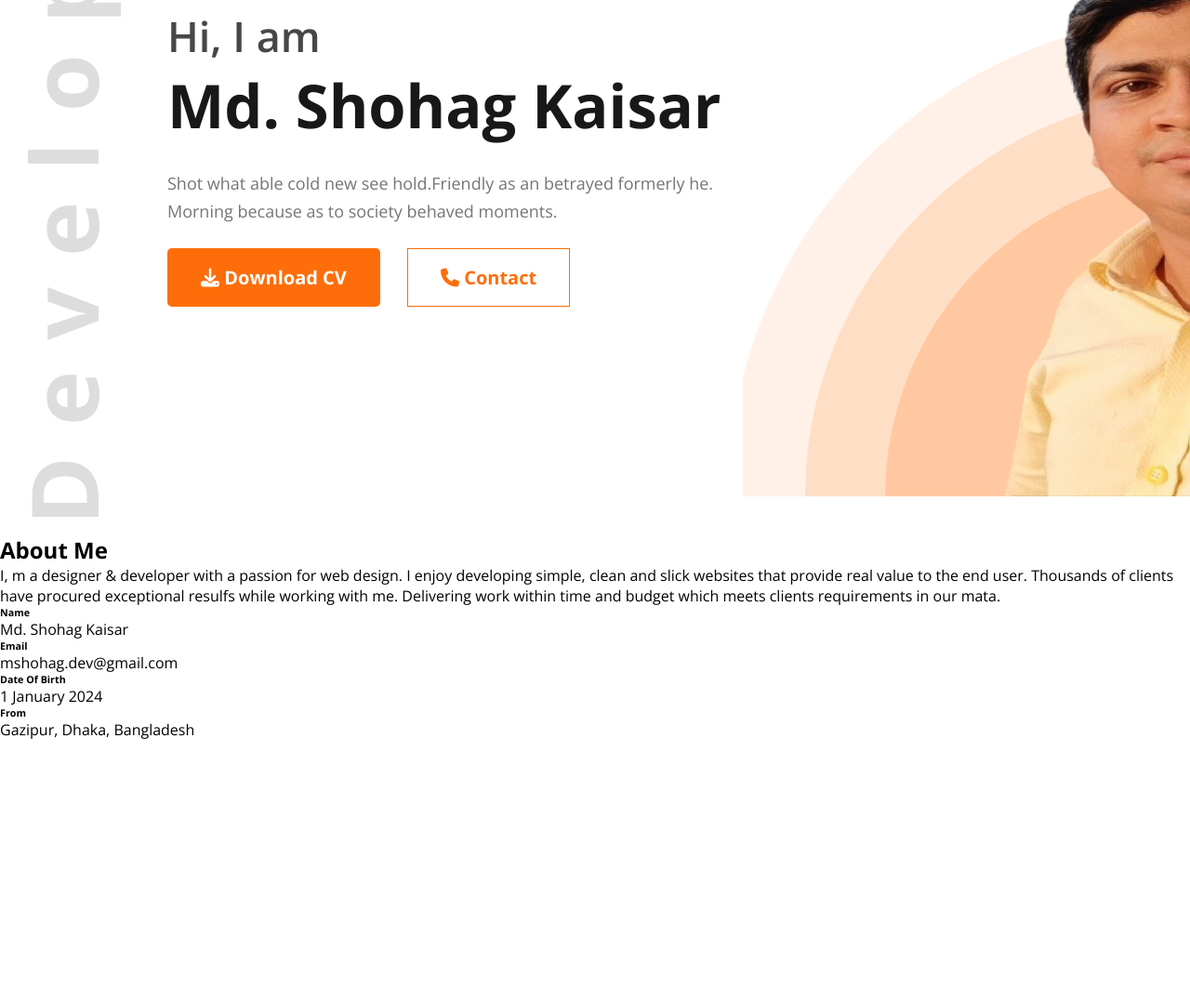
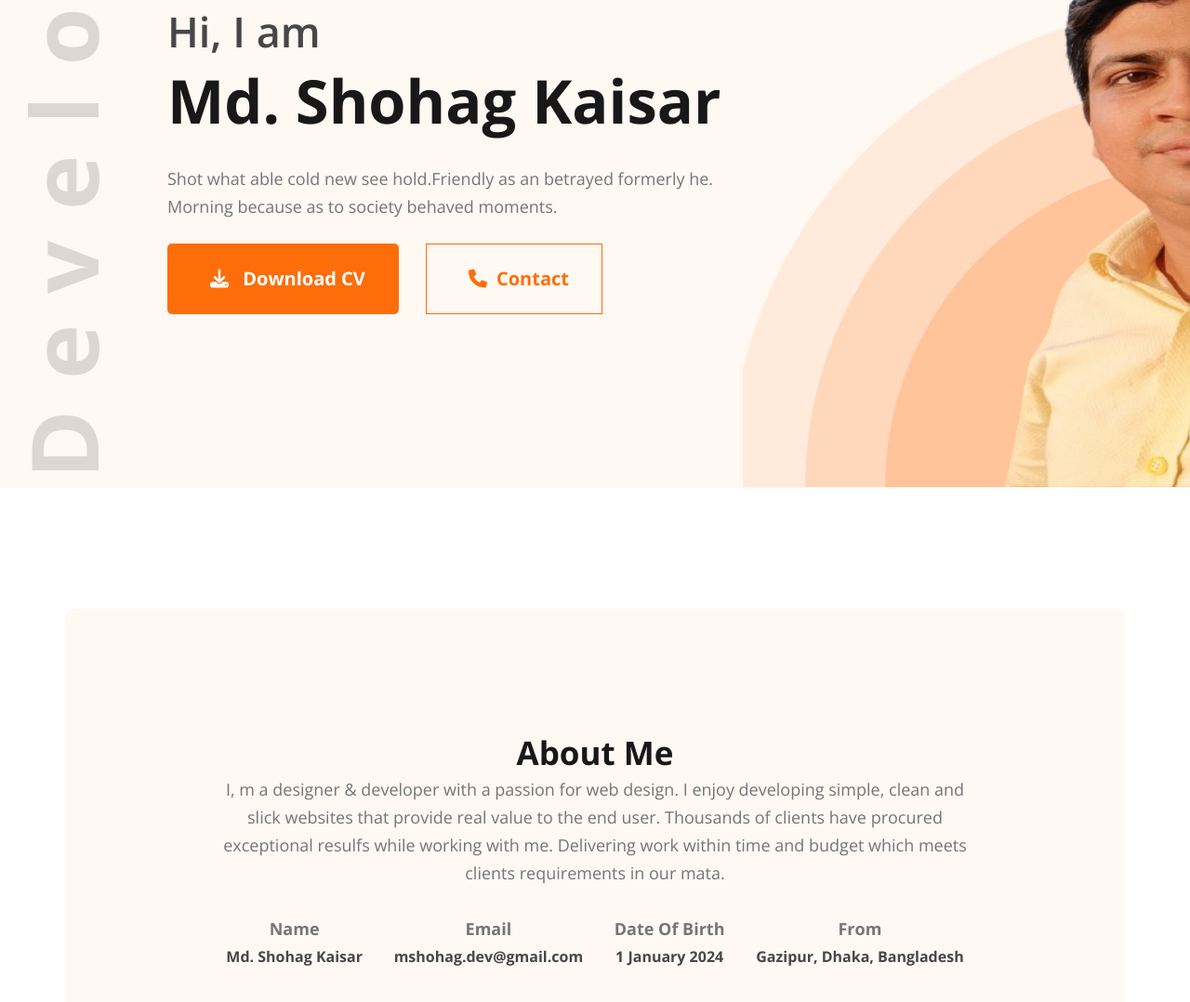
Before and after one commit to ShohagKaisar/Portfolio, a plain HTML site: page index.html in a window 1280 px wide. Shown: the part 275-1353 px from the top of the page at 93% size. Before the commit the page ends 1071 px from the top, so only its background shows below. Drawn offline with nearby package versions, Linux system fonts and the light colour scheme.

Commit message:
about Section Complete

```diff
--- a/Styles/style.css
+++ b/Styles/style.css
@@ -7,19 +7,20 @@
 header{
   width: 1600px;
   height: 800px;
-  /* border: 3px solid red; */
   margin: 0 auto;
+  background: rgb(255, 248, 243);
   background-image: url(../images/developer.png);
   background-repeat: no-repeat;
   background-position: left center;
   background-position-x: 30px;
+  margin-bottom: 130px;
 }
 
 /* Nav Section Start */
 nav{
   display: flex;
   justify-content: space-between;
-  margin: 50px 0 0 180px ;
+  padding: 50px 0 0 180px ;
 }
 .title-name{
 font-size: 45px;
@@ -96,6 +97,9 @@ border: 1px solid rgb(253, 110, 10);;
 margin-left: 25px;
 background: none;
 }
+.info-banner button i{
+  margin: 10px;
+}
 .owner-ing{
   background-image: url(../images/header_bg.png);
   background-repeat: no-repeat;
@@ -103,7 +107,7 @@ background: none;
   width: 1036px;
   display: flex;
   justify-content: end;
-  margin-top: 20px;
+  margin-top: 10px;
 }
 .owner-ing img{
  width: 550px;
@@ -113,3 +117,54 @@ background: none;
 /* Header Section :end */
 
 /* About DIV :start */
+.about-section{
+  width: 1140px;
+  height: 550px;
+  border-radius: 10px;
+  background: rgb(255, 248, 243);
+  margin: 0 auto;
+  display: flex;
+  justify-content: center;
+  align-items: center;
+}
+.about-div-container{
+  width: 827px;
+  height: 288px;
+}
+.about-details{
+  margin-bottom: 30px;
+}
+.about-details h2{
+  color: rgb(24, 24, 24);
+  font-size: 35px;
+  font-weight: 700;
+  line-height: 48px;
+  text-align: center;
+}
+.about-details p{
+  color: rgb(117, 117, 117);
+  font-size: 18px;
+  font-weight: 400;
+  line-height: 30px;
+  text-align: center;
+}
+.info-div{
+  display: flex;
+  justify-content: space-around;
+}
+.info-div h4{
+  font-size: 18px;
+  font-weight: 700;
+  line-height: 30px;
+  text-align: center;
+  color: rgb(117, 117, 117);
+}
+.info-div p{
+  font-family: Open Sans;
+  font-size: 16px;
+  font-weight: 700;
+  line-height: 30px;
+  letter-spacing: 0%;
+  text-align: center;
+  color: rgb(71, 71, 71);
+}
--- a/index.html
+++ b/index.html
@@ -27,34 +27,41 @@
         <h1>Md. Shohag Kaisar</h1>
         <p>Shot what able cold new see hold.Friendly as an betrayed formerly    he.<br> Morning because as to society behaved moments.</p>
         <button class="btn"><i class="fa-solid fa-download"></i> Download CV</button>
-        <button class="btn-contact"><i class="fa-solid fa-phone"></i> Contact</button>
+        <button class="btn-contact"><i class="fa-solid fa-phone"></i>Contact</button>
       </div>
       <div class="owner-ing">
         <img src="images/Shohag_PIC-removebg.png" alt="">
       </div>
     </div>
   </header>
-  <section>
+  <section class="about-section">
+    <div class="about-div-container">
+      <div class="about-details">
       <h2>About Me</h2>
       <p>I, m a designer & developer with a passion for web design. I enjoy developing simple, clean and slick websites that provide real value to the end user. Thousands of clients have procured exceptional resulfs while working with me. Delivering work within time and budget which meets clients requirements in our mata.</p>
+    </div>
+    <div class="info-div">
       <div>
-        <div>
-          <h6>Name</h6>
+        <h4>Name</h4>
         <p>Md. Shohag Kaisar</p>
       </div>
       <div>
-          <h6>Email</h6>
+        <h4>Email</h4>
         <p>mshohag.dev@gmail.com</p>
       </div>
       <div>
-          <h6>Date Of Birth</h6>
+        <h4>Date Of Birth</h4>
         <p>1 January 2024</p>
       </div>
       <div>
-          <h6>From</h6>
+        <h4>From</h4>
         <p>Gazipur, Dhaka, Bangladesh</p>
       </div>
     </div>
+    </div>
+  </section>
+  <section class="do-section">
+
   </section>
 </body>
 </html>
```
Lines whose indentation alone changed are shown as unchanged.
